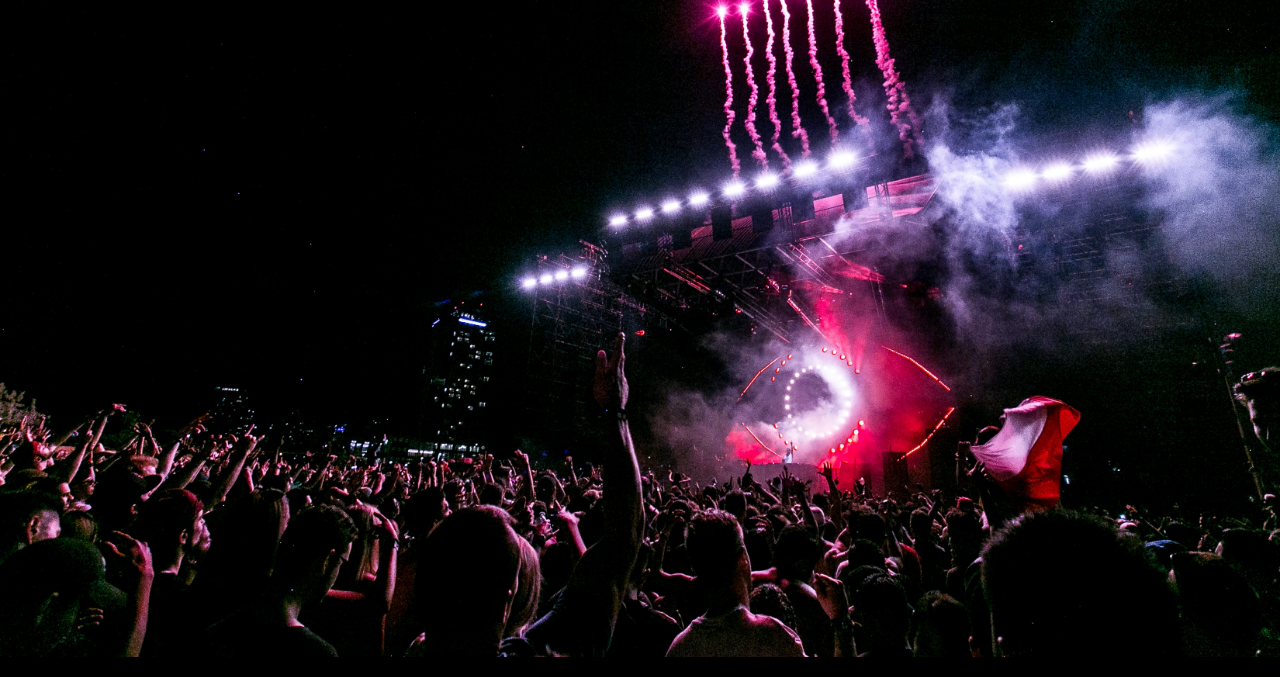
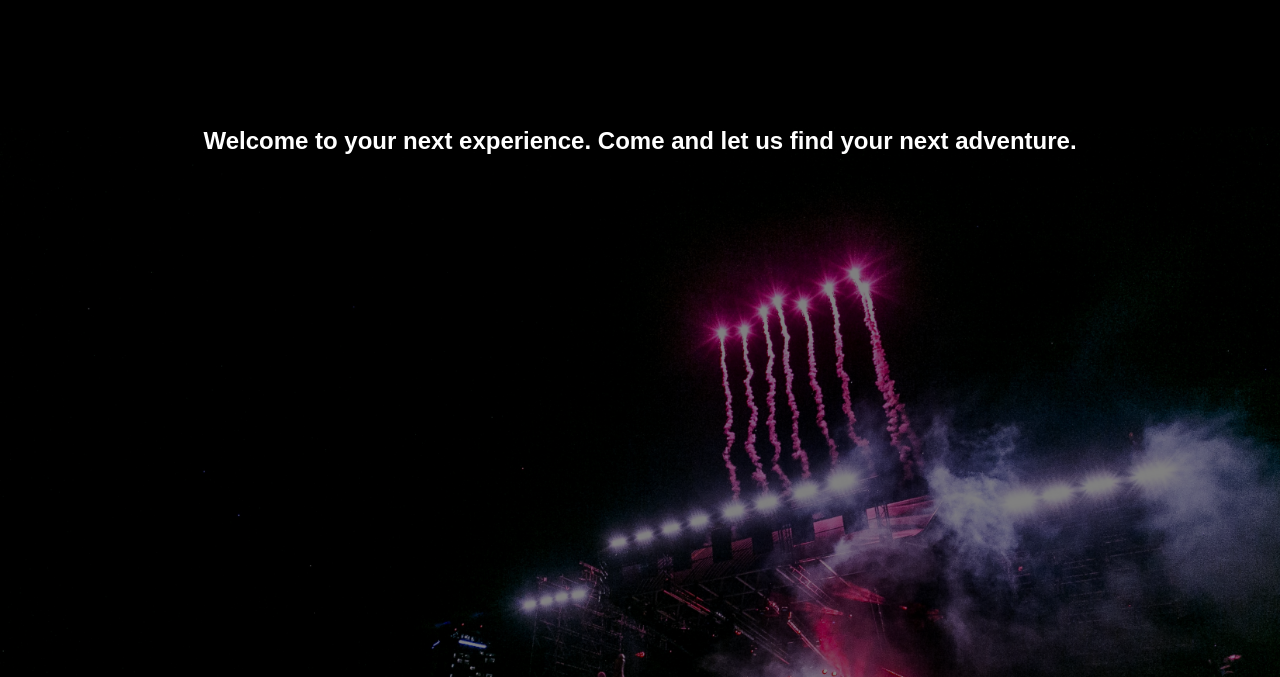
Before and after one commit to Rodney-Makomo/project-one-fstvls, a plain HTML site: page index.html in a window 1280 px wide. Shown: the part 370-1047 px from the top of the page. Drawn offline with Linux system fonts and the light colour scheme; a web font is replaced by a local one.

Commit message:
add css to index

```diff
--- a/assets/css/style.css
+++ b/assets/css/style.css
@@ -35,6 +35,7 @@ h1, h2 {
     text-align: center;
     margin-top: 5px;
     line-height: 25px;
+    font-family: sans-serif;
 }
 
 #menu li {
@@ -51,7 +52,7 @@ h1, h2 {
 }
 
 #menu a:hover {
-    text-decoration: underline wavy #ff1a75;
+    text-decoration: underline #ff1a75;
 }
 
 a {
@@ -73,7 +74,7 @@ body {
     letter-spacing: normal;
     text-transform: none;
 }
-
+/*
 #hero-image {
     height: 850px;
     width: 100%;
@@ -83,13 +84,35 @@ body {
     background-repeat: no-repeat;
     background-size: cover;
 }
+*/
+
+#hero-image {
+    position: relative;
+    height: 100%;
+    width: 100%;
+}
+
+#hero-image::before {
+    content: "";
+    background-image: url('../images/background1.jpg');
+    background-size: cover;
+    position: absolute;
+    top: 0;
+    bottom: 0;
+    right: 0;
+    left: 0;
+    opacity: 0.5;
+}
 
 #hero-outer {
     height: 850px;
     width: 100%;
     overflow: auto;
     position: relative;
+    text-align: center;
+    margin-top: 25%;
 }
+
 
 /*fstvl about sections*/
 
@@ -103,7 +126,7 @@ body {
 
 #parklife-landscape{
     color: white;
-    width: 99%;
+    width: 100%;
     background-color: green;
     float: none;
     margin: 0% 0.5%;
--- a/index.html
+++ b/index.html
@@ -38,15 +38,14 @@
             </div>
         </nav>
     </header>
+    <div id="hero-image">
     <section id="hero-outer">
-        <div id="hero-image">
             <div id="cover-text">
                 <h2>
                     Welcome to your next experience. Come and let us find your next adventure.
                 </h2>
-
             </div>
-        </div>
+    </div>
 
     </section>
     <footer>
```
